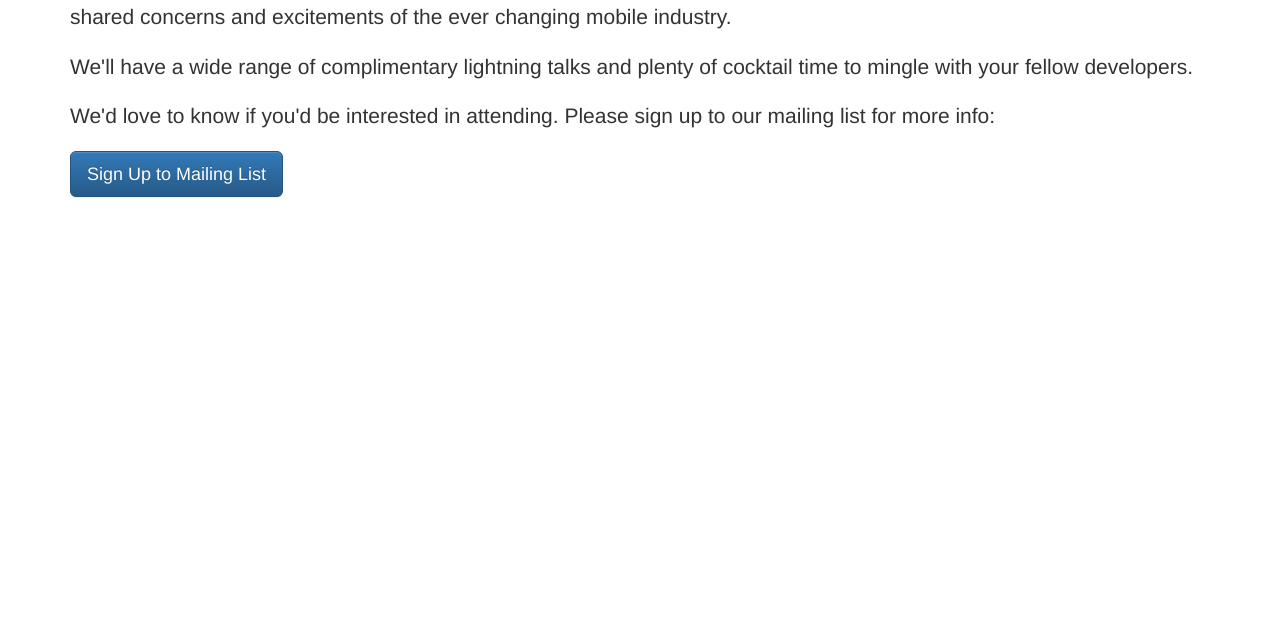
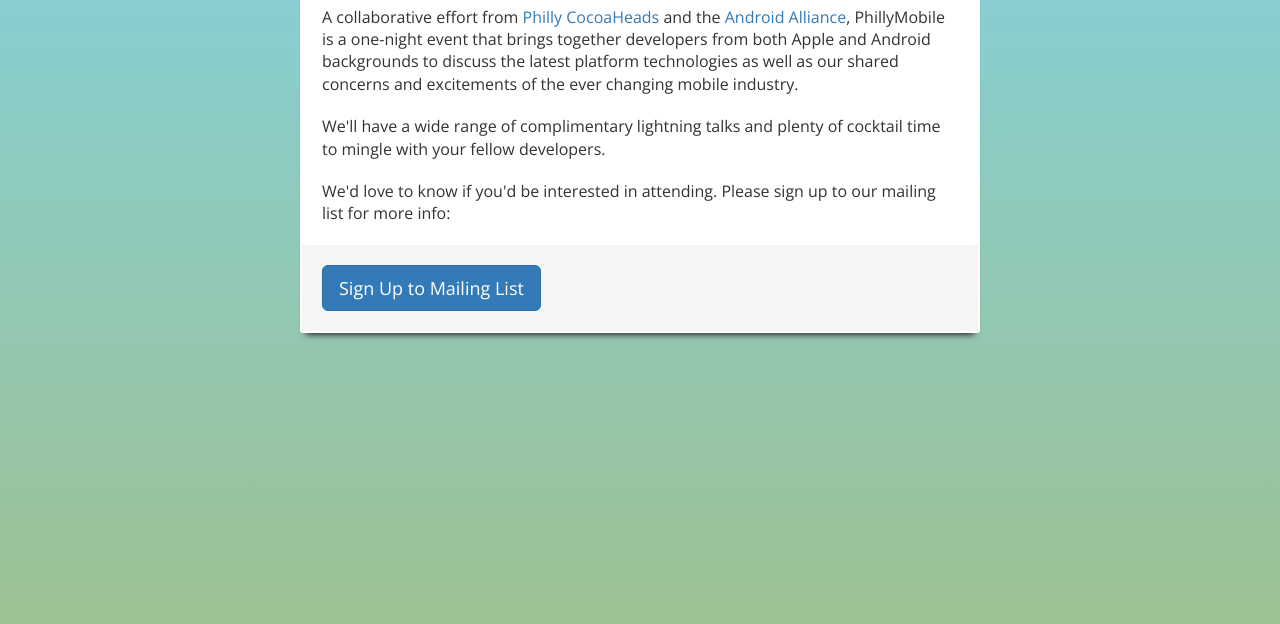
Before and after one commit to arpit/PhillyMobile.github.io, a plain HTML site: page index.html in a window 1280 px wide. Shown: the part 176-800 px from the top of the page. Drawn offline with nearby package versions, Linux system fonts and the light colour scheme.

Commit message:
Css changes

```diff
--- a/index.html
+++ b/index.html
@@ -15,13 +15,49 @@
 	<link rel="stylesheet" href="https://maxcdn.bootstrapcdn.com/bootstrap/3.3.5/css/bootstrap.min.css" integrity="sha512-dTfge/zgoMYpP7QbHy4gWMEGsbsdZeCXz7irItjcC3sPUFtf0kuFbDz/ixG7ArTxmDjLXDmezHubeNikyKGVyQ==" crossorigin="anonymous">
 
     <!-- Optional theme -->
-	<link rel="stylesheet" href="https://maxcdn.bootstrapcdn.com/bootstrap/3.3.5/css/bootstrap-theme.min.css" integrity="sha384-aUGj/X2zp5rLCbBxumKTCw2Z50WgIr1vs/PFN4praOTvYXWlVyh2UtNUU0KAUhAX" crossorigin="anonymous">
+<!-- 	<link rel="stylesheet" href="https://maxcdn.bootstrapcdn.com/bootstrap/3.3.5/css/bootstrap-theme.min.css" integrity="sha384-aUGj/X2zp5rLCbBxumKTCw2Z50WgIr1vs/PFN4praOTvYXWlVyh2UtNUU0KAUhAX" crossorigin="anonymous"> -->
 
     <!-- HTML5 shim and Respond.js for IE8 support of HTML5 elements and media queries -->
     <!--[if lt IE 9]>
       <script src="https://oss.maxcdn.com/html5shiv/3.7.2/html5shiv.min.js"></script>
       <script src="https://oss.maxcdn.com/respond/1.4.2/respond.min.js"></script>
     <![endif]-->
+    <link href='https://fonts.googleapis.com/css?family=Open+Sans' rel='stylesheet' type='text/css'>
+    <style type="text/css">
+      *{
+        font-family: 'Open Sans', sans-serif;
+      }
+
+      html{
+        height:100%;
+      }
+
+      body{
+        background: linear-gradient(to bottom, #82D2E2, #9DC193);
+        background-size: cover;
+      }
+      .lead{
+        font-size:16px;
+      }
+      .container{
+        width:680px;
+        margin: 40px auto;
+        background: white;
+        padding:20px;
+        box-shadow: 0 8px 6px -6px #333;
+        border-radius: 3px;
+        border:2px solid white;
+      }
+
+      #sign_up_box{
+        background: #F5F5F5;
+        padding:20px;
+        margin: -20px;
+        margin-top: 20px;
+      }
+
+    </style>
+
   </head>
 
   <body>
@@ -37,7 +73,9 @@
 
 		<p class="lead">We'd love to know if you'd be interested in attending. Please sign up to our mailing list for more info:</p>
 
-		<p><a href="http://eepurl.com/bFnIID"><button type="button" class="btn btn-primary btn-lg">Sign Up to Mailing List</button></a></p>
+
+		<p id="sign_up_box"><a href="http://eepurl.com/bFnIID"><button type="button" class="btn btn-primary btn-lg">Sign Up to Mailing List</button></a></p>
+
     </div>
 
   </body>
```
